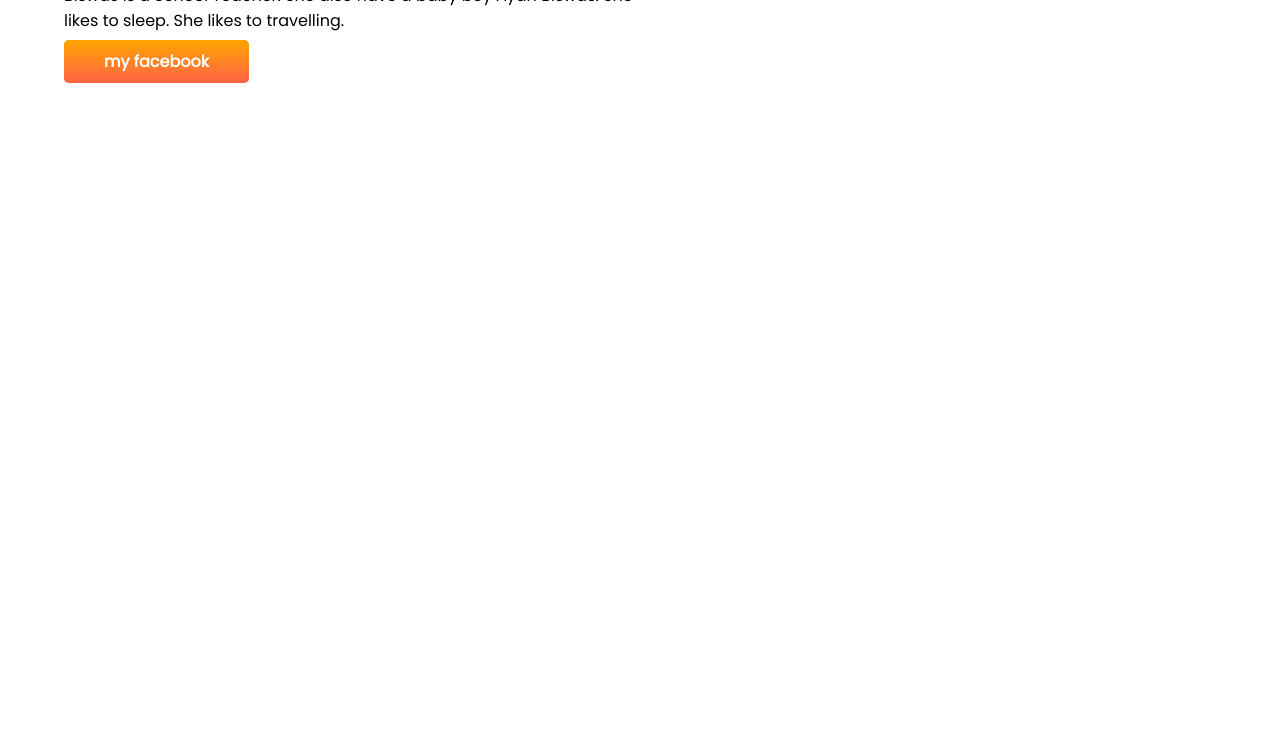
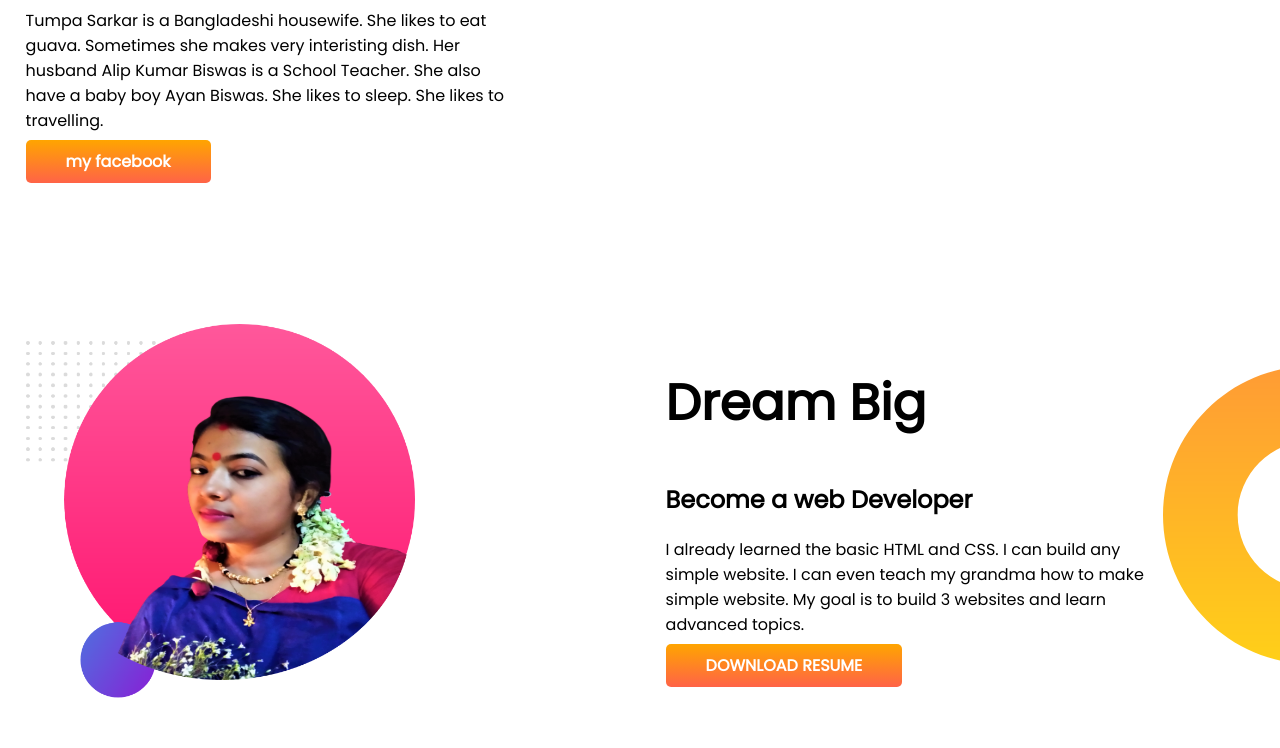
Before and after one commit to alipkumarbiswas/developer-portfolio, a plain HTML site: page index.html in a window 1280 px wide. Shown: the part 389-1137 px from the top of the page. Before the commit the page ends 800 px from the top, so only its background shows below. Drawn offline with Linux system fonts and the light colour scheme.

Commit message:
background image added

```diff
--- a/index.html
+++ b/index.html
@@ -29,6 +29,18 @@
             <img src="images/my-w-1.png" alt="">
         </div>
     </section>
+    <section class="dream-big">
+        <div class="half-width">
+            <img src="images/my-w-2.png" alt="">
+        </div>
+        <div class="half-width">
+            <h1>Dream Big</h1>
+            <h2>Become a web Developer</h2>
+            <p>I already learned the basic HTML and CSS. I can build any simple website. I can even teach my grandma how
+                to make simple website. My goal is to build 3 websites and learn advanced topics.</p>
+            <a class="link-button" target="_blank" href="">DOWNLOAD RESUME</a>
+        </div>
+    </section>
 </body>
 
 </html>
--- a/style.css
+++ b/style.css
@@ -10,18 +10,19 @@ h1{
 }
 section{
     display: flex;
+    margin-bottom: 150px;
 }
 .half-width{
     width: 50%;
-    padding-left: 5%;
+    padding-left: 2%;
+    padding-right: 10%;
 }
 .half-width img{
-    width: 65%;
+    width: 80%;
 }
 .link-button{
     text-decoration: none;
     background-image: linear-gradient(orange, tomato);
-    background-color: orange;
     padding: 10px 40px;
     color: white;
     font-weight: 700;
@@ -31,3 +32,8 @@ section{
     background-image: url(images/top-banner.png);
     background-repeat: no-repeat;
 }
+.dream-big{
+    background-image: url(images/dream-bg.png);
+    background-repeat: no-repeat;
+    background-position: right;
+}
```
Also changed, not shown: images/my-w-2.png (added), images/my-w.png (added).
